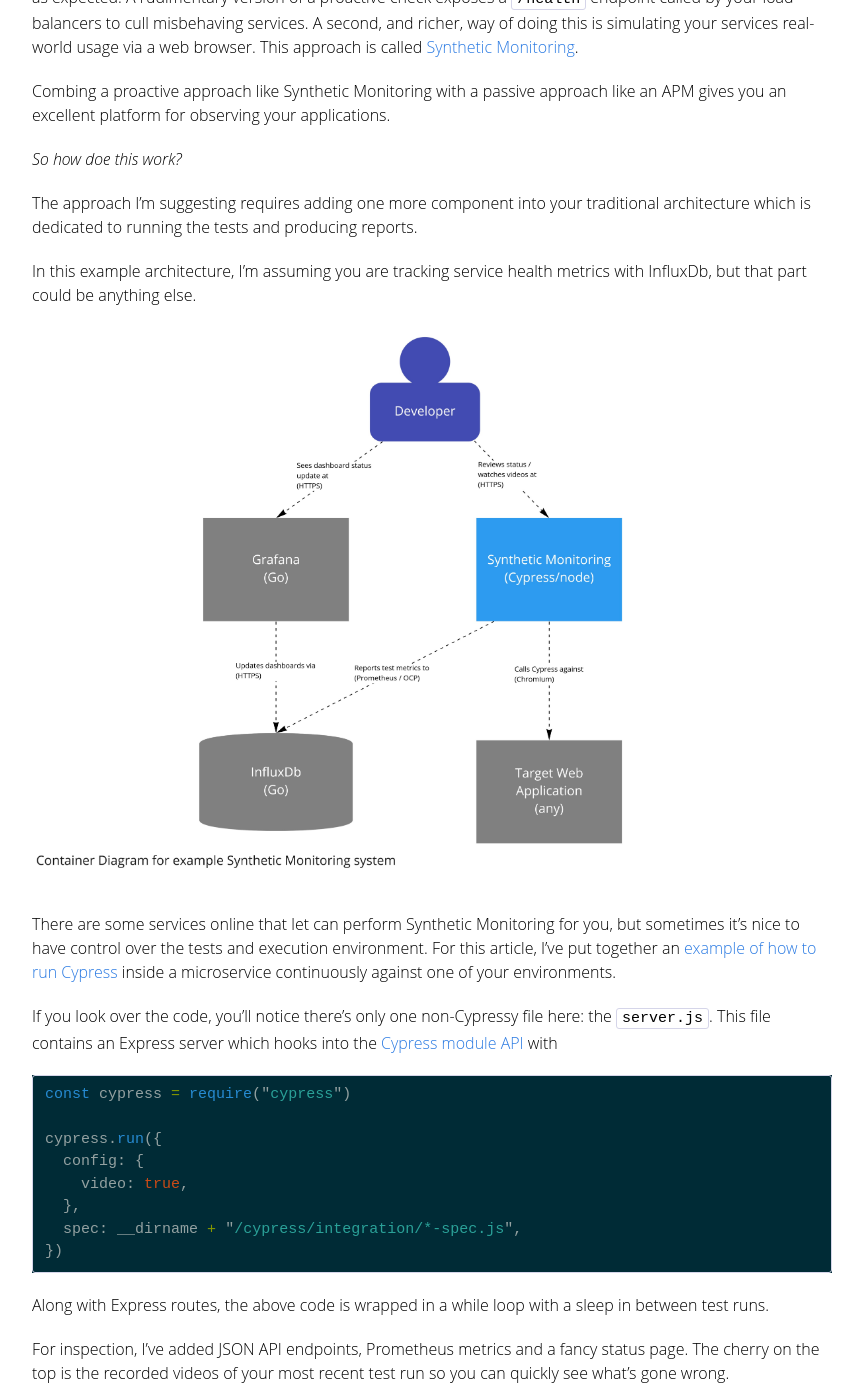
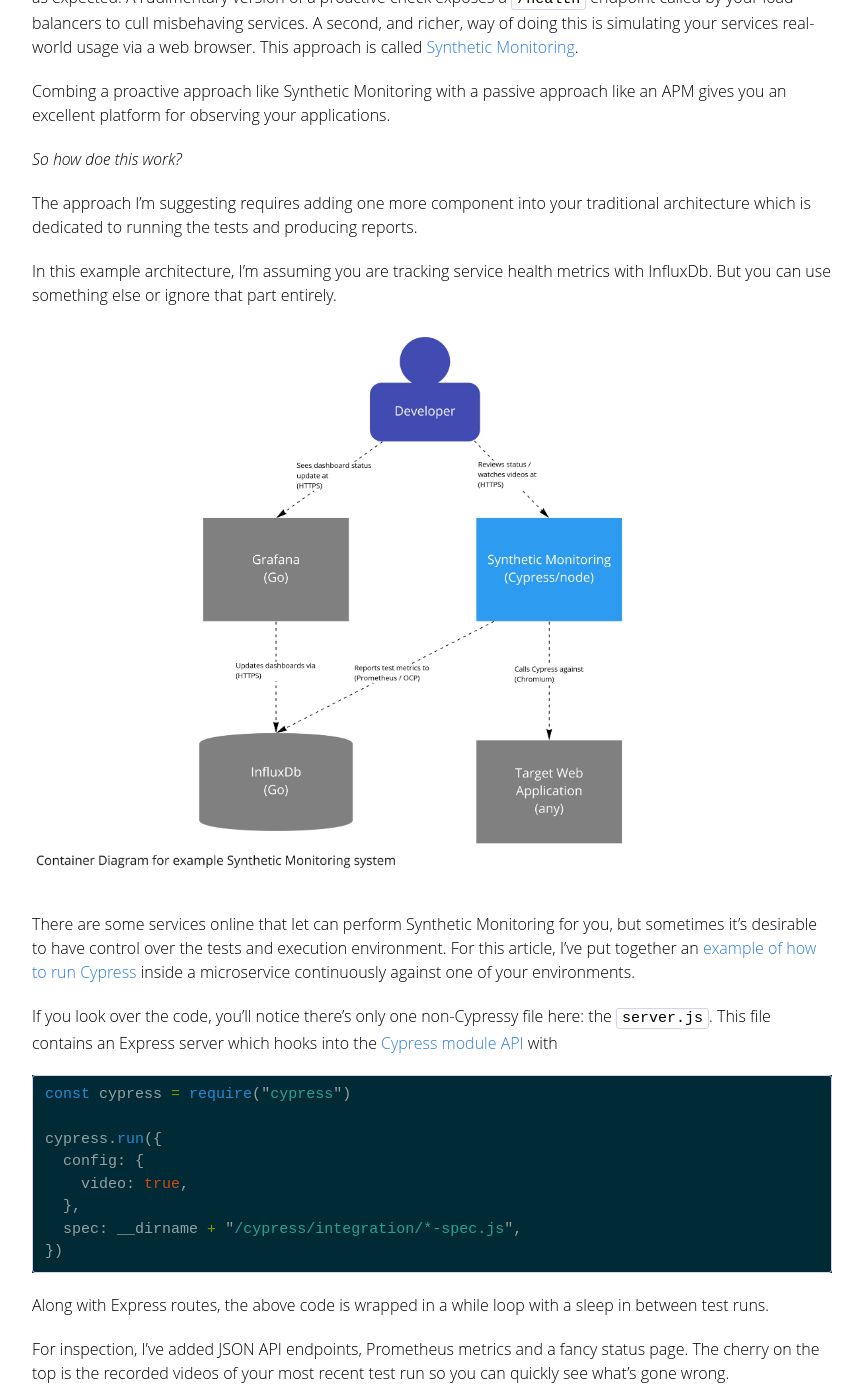
Before and after one commit to joejag/techblog, a Jekyll site: the page built from _posts/2021-02-04-synthetic-monitoring-with-cypress.md, in a window 1280 px wide and 1400 px high, scrolled down 433 px. Shown: the whole window, without its empty margins (208-1071 px from the left). Built offline with Jekyll 4.4.1, drawn with Linux system fonts in a browser that asks for light colours.

Commit message:
SM - words

```diff
--- a/_posts/2021-02-04-synthetic-monitoring-with-cypress.md
+++ b/_posts/2021-02-04-synthetic-monitoring-with-cypress.md
@@ -17,11 +17,11 @@ _So how doe this work?_
 
 The approach I'm suggesting requires adding one more component into your traditional architecture which is dedicated to running the tests and producing reports.
 
-In this example architecture, I'm assuming you are tracking service health metrics with InfluxDb, but that part could be anything else.
+In this example architecture, I'm assuming you are tracking service health metrics with InfluxDb. But you can use something else or ignore that part entirely.
 
 <p class='header-image'><a href="{{ site.url }}/assets/2021/synthetic_monitoring.jpg"><img alt='Diagram showing that Synthetic Monitoring is another process you run in your production environment' width="100%" src="{{ site.url }}/assets/2021/synthetic_monitoring.jpg"/></a></p>
 
-There are some services online that let can perform Synthetic Monitoring for you, but sometimes it's nice to have control over the tests and execution environment. For this article, I've put together an [example of how to run Cypress](https://github.com/joejag/synthetic-cypress/) inside a microservice continuously against one of your environments.
+There are some services online that let can perform Synthetic Monitoring for you, but sometimes it's desirable to have control over the tests and execution environment. For this article, I've put together an [example of how to run Cypress](https://github.com/joejag/synthetic-cypress/) inside a microservice continuously against one of your environments.
 
 If you look over the code, you'll notice there's only one non-Cypressy file here: the `server.js`. This file contains an Express server which hooks into the [Cypress module API](https://docs.cypress.io/guides/guides/module-api.html) with
 
```
